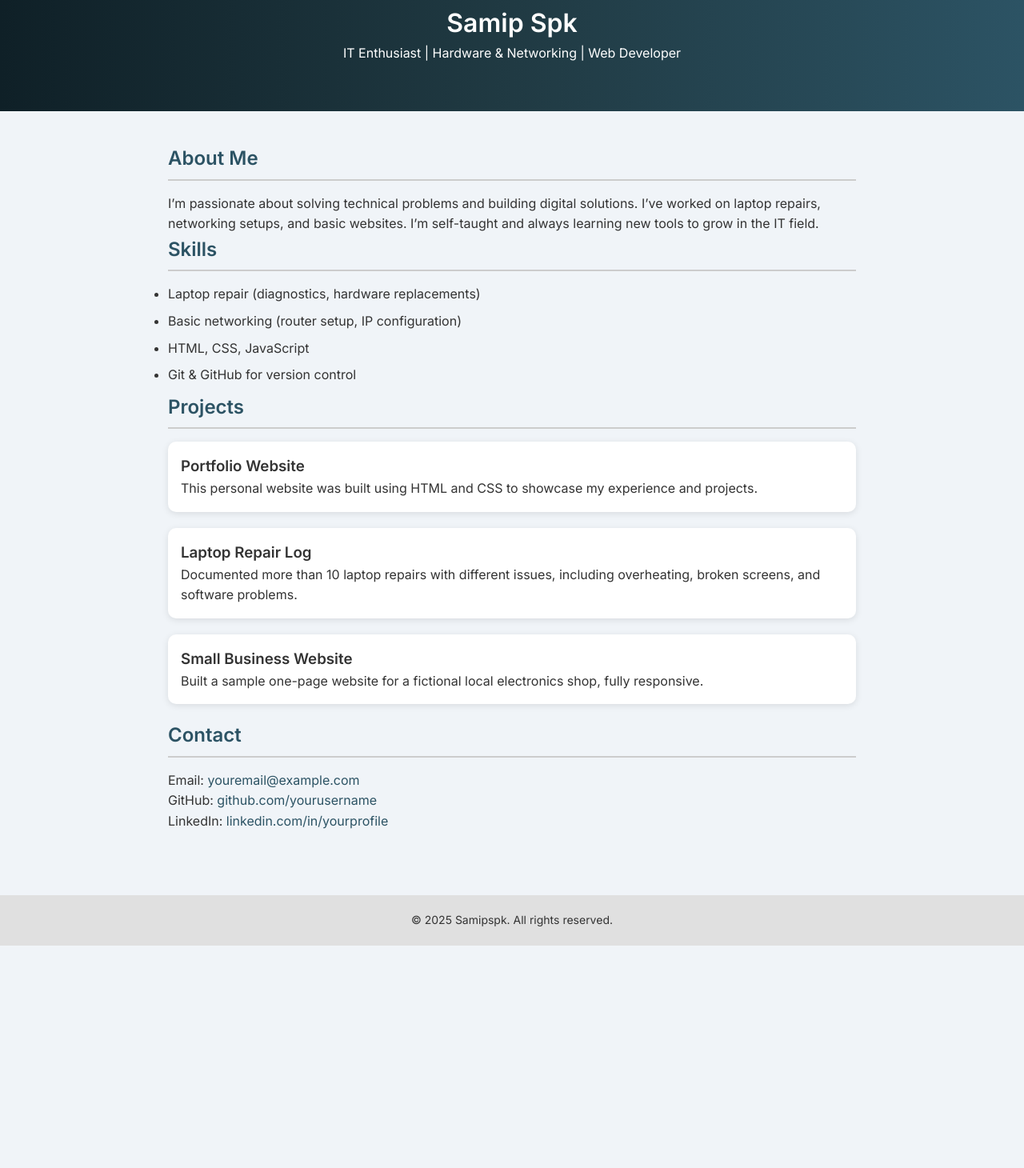
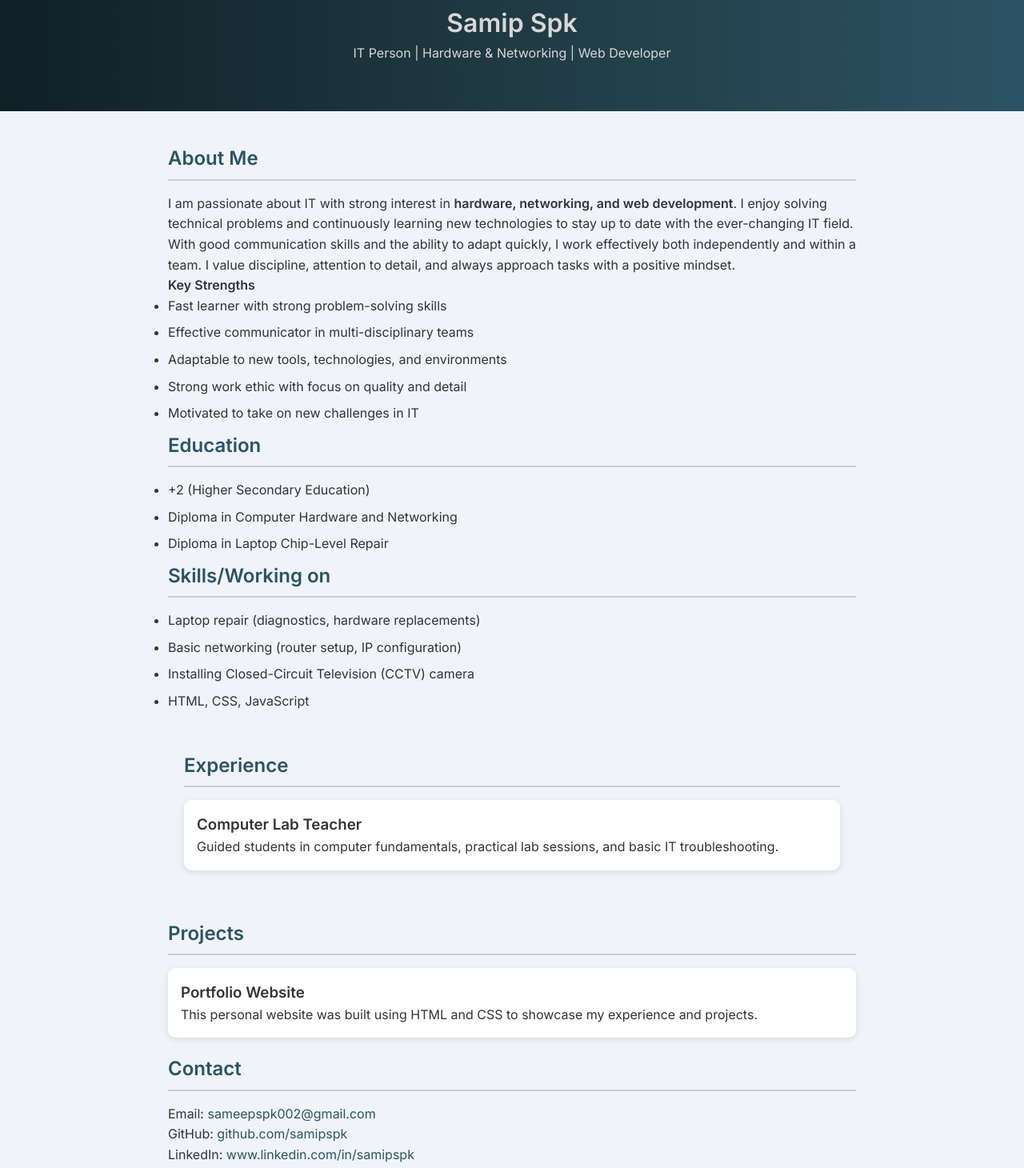
Before and after one commit to samipspkkk/samipspk.github.io, a plain HTML site: page index.html in a window 1280 px wide. Shown: the part 104-1564 px from the top of the page at 80% size. Before the commit the page ends 1286 px from the top, so only its background shows below. Drawn offline with Linux system fonts and the light colour scheme.

Commit message:
index.html
My portfolio

```diff
--- a/index.html
+++ b/index.html
@@ -3,7 +3,7 @@
 <head>
   <meta charset="UTF-8" />
   <meta name="viewport" content="width=device-width, initial-scale=1.0"/>
-  <title>Samip Spk- IT Portfolio</title>
+  <title>Samip Spk Portfolio</title>
   <link href="https://fonts.googleapis.com/css2?family=Inter:wght@400;600&display=swap" rel="stylesheet">
   <style>
     * {
@@ -19,7 +19,7 @@
     }
     header {
       background: linear-gradient(to right, #0f2027, #203a43, #2c5364);
-      color: white;
+      color: rgb(215, 215, 215);
       text-align: center;
       padding: 60px 20px;
     }
@@ -46,6 +46,15 @@
     ul li {
       margin-bottom: 8px;
     }
+
+    .experience{
+      background: white;
+      padding: 16px;
+      margin-bottom: 20px;
+      border-radius: 10px;
+      box-shadow: 0 2px 8px rgba(0,0,0,0.1);
+    }
+
     .project {
       background: white;
       padding: 16px;
@@ -77,43 +86,67 @@
 <body>
 
 <header>
-  <img src="your-photo.jpg" alt="Editing" />
+  <img src="your piv.png" alt="Editing" />
   <h1>Samip Spk</h1>
-  <p>IT Enthusiast | Hardware & Networking | Web Developer</p>
+  <p>IT Person | Hardware & Networking | Web Developer</p>
 </header>
 
 <section>
-  <h2>About Me</h2>
-  <p>I’m passionate about solving technical problems and building digital solutions.
-    I’ve worked on laptop repairs, networking setups, and basic websites.
-    I’m self-taught and always learning new tools to grow in the IT field.</p>
+   <h2>About Me</h2>
+  <p>
+   I am passionate about IT with strong interest in
+    <b>hardware, networking, and web development</b>. I enjoy solving technical
+    problems and continuously learning new technologies to stay up to date with
+    the ever-changing IT field.
+  </p>
+  <p>
+    With good communication skills and the ability to adapt quickly, I work
+    effectively both independently and within a team. I value discipline,
+    attention to detail, and always approach tasks with a positive mindset.
+  </p>
+  <p><b>Key Strengths</b></p>
+  <ul>
+    <li>Fast learner with strong problem-solving skills</li>
+    <li>Effective communicator in multi-disciplinary teams</li>
+    <li>Adaptable to new tools, technologies, and environments</li>
+    <li>Strong work ethic with focus on quality and detail</li>
+    <li>Motivated to take on new challenges in IT</li>
+  </ul>
+  <h2>Education</h2>
+  <ul>
+    <li>+2 (Higher Secondary Education)</li>
+    <li>Diploma in Computer Hardware and Networking</li>
+     <li> Diploma in Laptop Chip-Level Repair</li>
+  </ul>
 
-  <h2>Skills</h2>
+  <h2>Skills/Working on</h2>
   <ul>
     <li>Laptop repair (diagnostics, hardware replacements)</li>
     <li>Basic networking (router setup, IP configuration)</li>
+    <li>Installing Closed-Circuit Television (CCTV) camera</li>
     <li>HTML, CSS, JavaScript</li>
-    <li>Git & GitHub for version control</li>
   </ul>
+
+  <section>
+    <h2>Experience</h2>
+    <div class="experience">
+      <h3>Computer Lab Teacher</h3>
+      <p>Guided students in computer fundamentals, practical lab sessions,
+      and basic IT troubleshooting.</p>
+    </div>
+  </section>
 
   <h2>Projects</h2>
   <div class="project">
     <h3>Portfolio Website</h3>
     <p>This personal website was built using HTML and CSS to showcase my experience and projects.</p>
   </div>
-  <div class="project">
-    <h3>Laptop Repair Log</h3>
-    <p>Documented more than 10 laptop repairs with different issues, including overheating, broken screens, and software problems.</p>
-  </div>
-  <div class="project">
-    <h3>Small Business Website</h3>
-    <p>Built a sample one-page website for a fictional local electronics shop, fully responsive.</p>
-  </div>
+
 
   <h2>Contact</h2>
-  <p>Email: <a href="mailto:youremail@example.com">youremail@example.com</a></p>
-  <p>GitHub: <a href="https://github.com/yourusername" target="_blank">github.com/yourusername</a></p>
-  <p>LinkedIn: <a href="#">linkedin.com/in/yourprofile</a></p>
+  <p>Email: <a href="mailto:sameepspk002@gmail.com" target="_blank">sameepspk002@gmail.com</a></p>
+  <p>GitHub: <a href="https://github.com/samipspk" target="_blank">github.com/samipspk</a></p>
+  <p>LinkedIn: <a href="https://www.linkedin.com/in/samipspk" target="_blank">www.linkedin.com/in/samipspk</a></p>
 </section>
 
 <footer>
```
